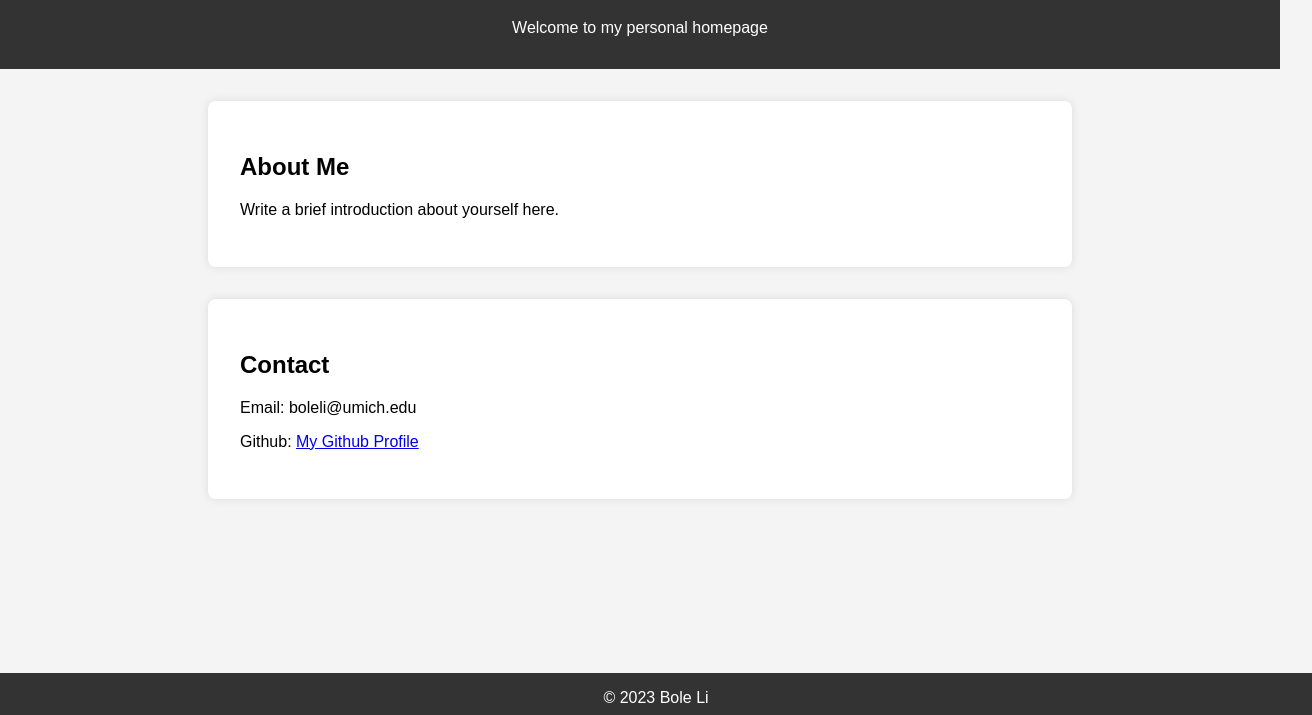
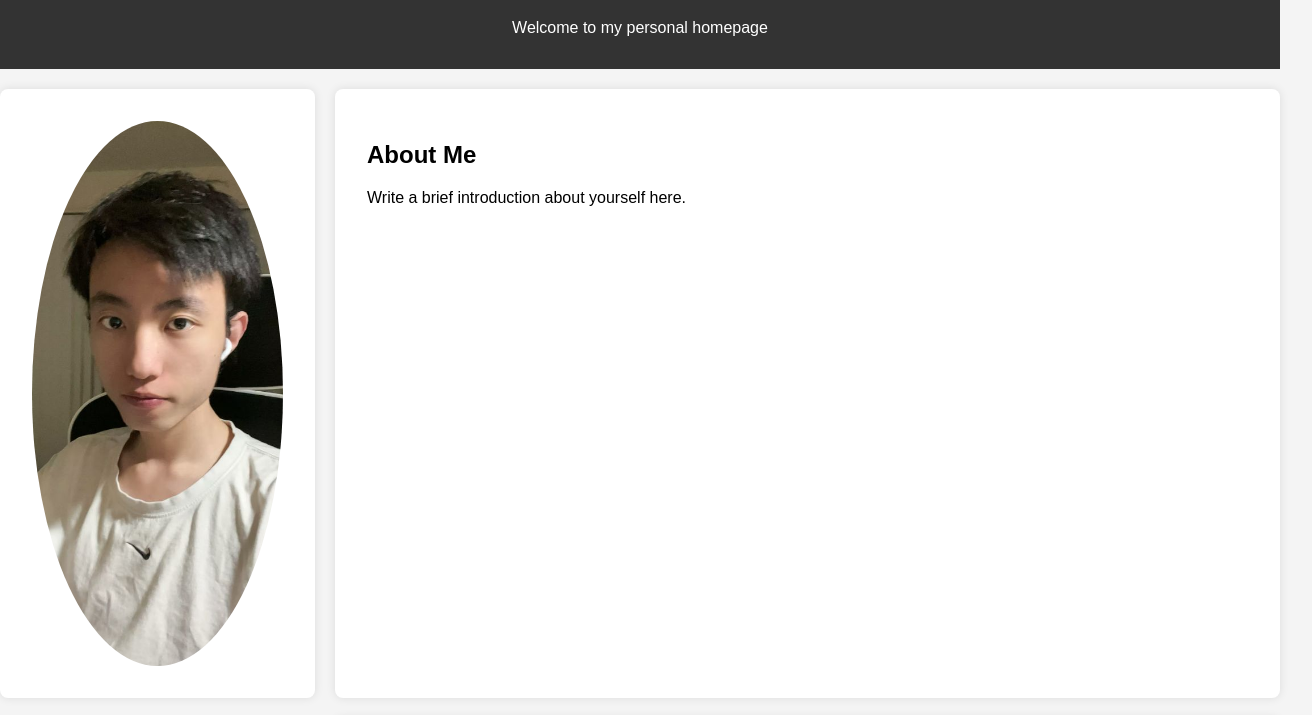
Before and after one commit to footgod368/footgod368.github.io, a plain HTML site: page index.html in a window 1280 px wide. Shown: the part 77-792 px from the top of the page, 1312 px wide, since content can reach past the window. Drawn offline with Linux system fonts and the light colour scheme.

Commit message:
add photo

```diff
--- a/index.html
+++ b/index.html
@@ -7,32 +7,48 @@
     <style>
       body {
         font-family: "Arial", sans-serif;
-        margin: 0;
+        margin: 0 auto; /* Center the content on the page */
         padding: 0;
         background-color: #f4f4f4;
+        display: grid;
+        grid-template-columns: 1fr 3fr; /* Equal width for both columns */
+        gap: 20px; /* Add some space between columns */
       }
       header {
         background-color: #333;
         color: #fff;
         text-align: center;
         padding: 1em;
+        grid-column: span 2; /* Span both columns */
       }
       section {
-        max-width: 800px;
-        margin: 2em auto;
         padding: 2em;
         background-color: #fff;
         border-radius: 8px;
         box-shadow: 0 0 10px rgba(0, 0, 0, 0.1);
+      }
+      section img {
+        border-radius: 50%;
+        max-width: 100%; /* Make the image responsive */
+        display: block;
+        margin: 0 auto;
+      }
+      /* Photo section in the first column */
+      section img {
+        grid-column: 1; /* Place in the first column */
+      }
+
+      /* About Me and Contact sections in the second column */
+      section:not(:has(img)) {
+        grid-column: 2; /* Place in the second column */
       }
       footer {
         text-align: center;
         padding: 1em;
         background-color: #333;
         color: #fff;
-        position: fixed;
-        bottom: 0;
         width: 100%;
+        grid-column: span 2; /* Span both columns */
       }
     </style>
   </head>
@@ -41,12 +57,18 @@
       <h1>Bole Li</h1>
       <p>Welcome to my personal homepage</p>
     </header>
+    <!-- Photo section in the first column -->
+    <section>
+      <img src="self_life.jpg" alt="Bole Li's Photo" />
+    </section>
 
+    <!-- About Me section in the second column -->
     <section>
       <h2>About Me</h2>
       <p>Write a brief introduction about yourself here.</p>
     </section>
 
+    <!-- Contact section in the second column -->
     <section>
       <h2>Contact</h2>
       <p>Email: boleli@umich.edu</p>
```
Also changed, not shown: self_life.jpg (added).
